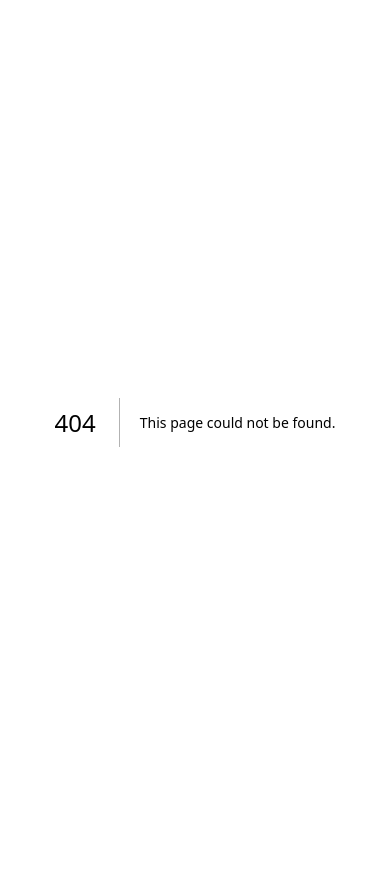
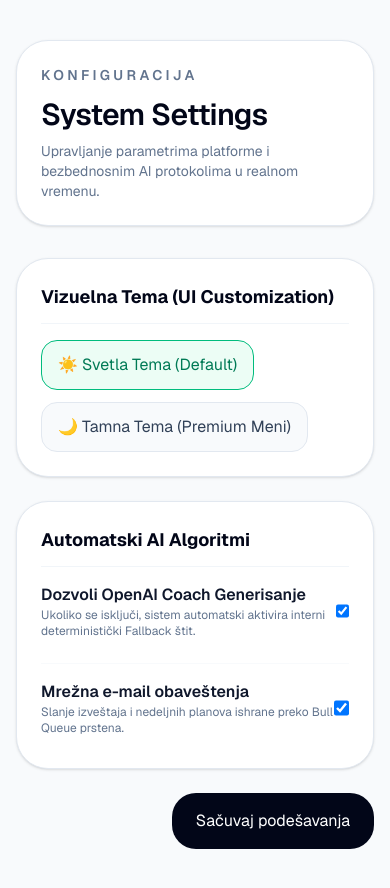
Before and after one commit to ksami300/Nutriflow, a Next.js app in the folder frontend/: page /dashboard/settings in a window 390 px wide. Before the commit this address had no page. Before the commit the page ends 844 px from the top, so only its background shows below. Built offline with nearby package versions, Linux system fonts and the light colour scheme.

Commit message:
feat: design and deploy centralized system configuration settings view with responsive fallback switches

```diff
--- /dev/null
+++ b/frontend/app/dashboard/settings/page.tsx
@@ -0,0 +1,97 @@
+"use client";
+
+import { useState } from "react";
+
+export default function SettingsPage() {
+  const [theme, setTheme] = useState("light");
+  const [allowAi, setAllowAi] = useState(true);
+  const [notifications, setNotifications] = useState(true);
+  const [saveLoading, setSaveLoading] = useState(false);
+
+  const handleSave = () => {
+    setSaveLoading(true);
+    setTimeout(() => {
+      setSaveLoading(false);
+      alert("🎉 Podešavanja uspešno sinhronizovana sa centralnim serverom u Frankfurtu!");
+    }, 800);
+  };
+
+  return (
+    <div className="min-h-screen bg-slate-50 py-10">
+      <div className="mx-auto max-w-3xl px-4 sm:px-6 lg:px-8">
+
+        {/* ⚙️ ZAGLAVLJE PODEŠAVANJA */}
+        <div className="mb-8 rounded-[32px] border border-slate-200 bg-white p-6 shadow-sm sm:p-8">
+          <p className="text-sm font-semibold uppercase tracking-[0.24em] text-slate-500">Konfiguracija</p>
+          <h1 className="mt-3 text-3xl font-semibold tracking-tight text-slate-950">System Settings</h1>
+          <p className="mt-2 text-sm text-slate-500">Upravljanje parametrima platforme i bezbednosnim AI protokolima u realnom vremenu.</p>
+        </div>
+
+        <div className="space-y-6">
+          {/* 🎨 KARTICA INTERFEJSA */}
+          <div className="rounded-[32px] border border-slate-200 bg-white p-6 shadow-sm">
+            <h3 className="text-lg font-bold text-slate-950 border-b border-slate-100 pb-3 mb-4">Vizuelna Tema (UI Customization)</h3>
+            <div className="flex flex-wrap gap-3">
+              <button
+                onClick={() => setTheme("light")}
+                className={`px-4 py-3 rounded-2xl text-sm font-semibold border transition ${theme === "light" ? "border-emerald-500 bg-emerald-50 text-emerald-700" : "border-slate-200 bg-slate-50 text-slate-700"}`}
+              >
+                ☀️ Svetla Tema (Default)
+              </button>
+              <button
+                onClick={() => setTheme("dark")}
+                className={`px-4 py-3 rounded-2xl text-sm font-semibold border transition ${theme === "dark" ? "border-slate-800 bg-slate-900 text-white" : "border-slate-200 bg-slate-50 text-slate-700"}`}
+              >
+                🌙 Tamna Tema (Premium Meni)
+              </button>
+            </div>
+          </div>
+
+          {/* 🤖 KARTICA BEZBEDNOSNIH AI PROTOKOLA */}
+          <div className="rounded-[32px] border border-slate-200 bg-white p-6 shadow-sm space-y-4">
+            <h3 className="text-lg font-bold text-slate-950 border-b border-slate-100 pb-3 mb-2">Automatski AI Algoritmi</h3>
+
+            <div className="flex items-center justify-between py-2">
+              <div>
+                <p className="font-semibold text-slate-900">Dozvoli OpenAI Coach Generisanje</p>
+                <p className="text-xs text-slate-500">Ukoliko se isključi, sistem automatski aktivira interni deterministički Fallback štit.</p>
+              </div>
+              <input
+                type="checkbox"
+                checked={allowAi}
+                onChange={(e) => setAllowAi(e.target.checked)}
+                className="h-5 w-5 rounded border-slate-300 text-emerald-600 focus:ring-emerald-500"
+              />
+            </div>
+
+            <div className="flex items-center justify-between py-2 border-t border-slate-50 pt-4">
+              <div>
+                <p className="font-semibold text-slate-900">Mrežna e-mail obaveštenja</p>
+                <p className="text-xs text-slate-500">Slanje izveštaja i nedeljnih planova ishrane preko Bull Queue prstena.</p>
+              </div>
+              <input
+                type="checkbox"
+                checked={notifications}
+                onChange={(e) => setNotifications(e.target.checked)}
+                className="h-5 w-5 rounded border-slate-300 text-emerald-600 focus:ring-emerald-500"
+              />
+            </div>
+          </div>
+
+          {/* 🚀 AKCIONO DUGME ZA SPREMAN PUSH */}
+          <div className="flex justify-end">
+            <button
+              onClick={handleSave}
+              disabled={saveLoading}
+              className="rounded-[24px] bg-slate-950 px-6 py-4 text-base font-semibold text-white transition duration-200 hover:bg-slate-800 disabled:opacity-50"
+            >
+              {saveLoading ? "Sinhronizacija..." : "Sačuvaj podešavanja"}
+            </button>
+          </div>
+
+        </div>
+
+      </div>
+    </div>
+  );
+}
```
